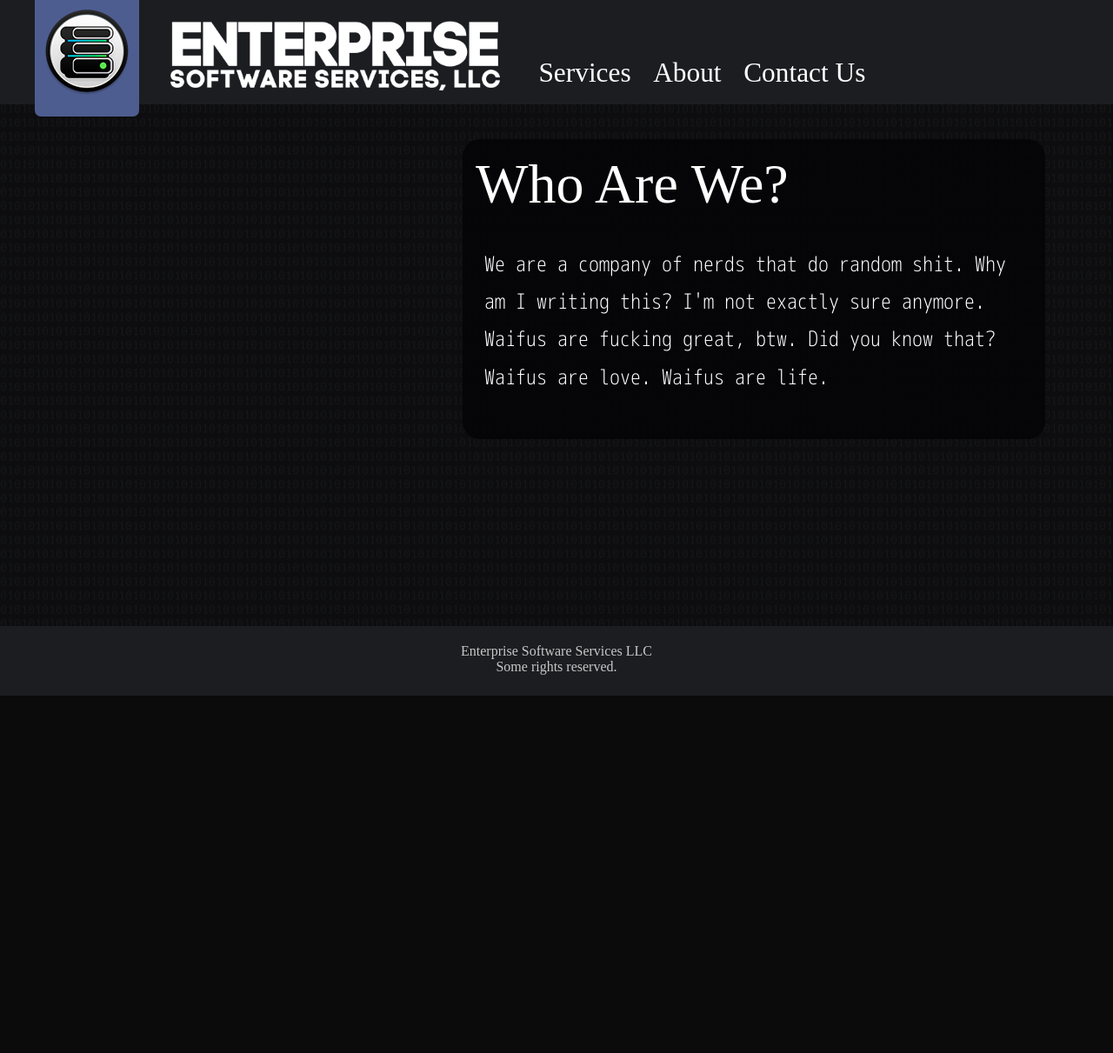
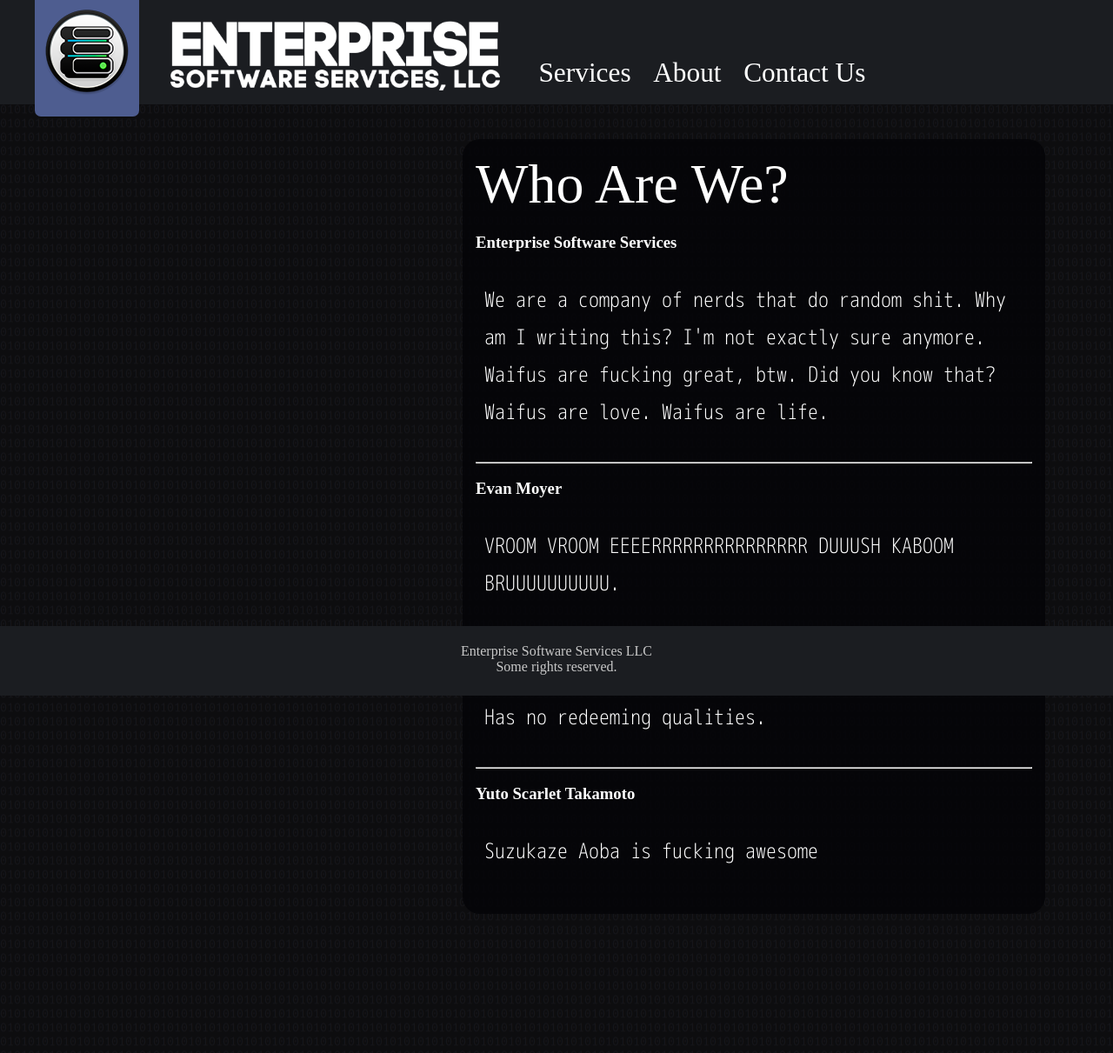
Before and after one commit to EnterpriseSoftwareServices/ESS-website, a Django app: template ESS/templates/about.html in a window 1280 px wide. Shown: the whole page at 87% size. Before the commit the page ends 800 px from the top, so only its background shows below. Run offline with Django 3.2, Linux system fonts and the light colour scheme; the template is opened without the code that fills it, so the values that code supplies are empty; some libraries are stand-ins or nearby versions; some web fonts are replaced.

Commit message:
More minor text changes

```diff
--- a/ESS/templates/about.html
+++ b/ESS/templates/about.html
@@ -5,8 +5,20 @@
 {% block content %}
 <div class="content">
   <span class="head">Who Are We?</span>
-  <p class="content-inner">We are a company of nerds that do random shit. Why am I writing this? I'm not exactly sure anymore. Waifus are fucking great, btw. Did you know that? Waifus are love. Waifus are life.
-  </p>
+  <div class="content-inner">
+    <b><h3>Enterprise Software Services</h3></b>
+    <p>We are a company of nerds that do random shit. Why am I writing this? I'm not exactly sure anymore. Waifus are fucking great, btw. Did you know that? Waifus are love. Waifus are life.</p>
+    <hr>
+    <b><h3>Evan Moyer</h3></b>
+    <p>VROOM VROOM EEEERRRRRRRRRRRRRRR DUUUSH KABOOM BRUUUUUUUUUU.</p>
+    <hr>
+    <b><h3>Ben Dixon</h3></b>
+    <p>Has no redeeming qualities.</p>
+    <hr>
+    <b><h3>Yuto Scarlet Takamoto</h3></b>
+    <p>Suzukaze Aoba is fucking awesome</p>
+
+  </div>
 </div>
 
 {% endblock %}
--- a/ESS/templates/appDevelopment.html
+++ b/ESS/templates/appDevelopment.html
@@ -5,7 +5,7 @@
 {% block content %}
 <div class="content">
   <span class="head">Enterprise Software Services</span>
-  <p class="content-inner">
+  <div class="content-inner">
     <p>This is about application development.</p>
   </p>
 </div>
--- a/ESS/templates/appHosting.html
+++ b/ESS/templates/appHosting.html
@@ -5,7 +5,7 @@
 {% block content %}
 <div class="content">
   <span class="head">Enterprise Software Services</span>
-  <p class="content-inner">
+  <div class="content-inner">
     <p>This is about application hosting.</p>
   </p>
 </div>
--- a/ESS/templates/consulting.html
+++ b/ESS/templates/consulting.html
@@ -5,7 +5,7 @@
 {% block content %}
 <div class="content">
   <span class="head">Enterprise Software Services</span>
-  <p class="content-inner">
+  <div class="content-inner">
     <p>This is about consulting.</p>
   </p>
 </div>
--- a/ESS/templates/index.html
+++ b/ESS/templates/index.html
@@ -5,8 +5,8 @@
 {% block content %}
 <div class="content">
   <span class="head">Enterprise Software Services</span>
-  <p class="content-inner">
-    <p>Enterprise Software Services, LLC is a Puget Sound based software consulting and development firm. We specialize primarily in customized B2B web and mobile applications. Our team is ready to design and help implement the changes to your Enterprise!</p>
+  <div class="content-inner">
+    <p >Enterprise Software Services, LLC is a Puget Sound based software consulting and development firm. We specialize primarily in customized B2B web and mobile applications. Our team is ready to design and help implement the changes to your Enterprise!</p>
     <p>With backgrounds in widely used technologies such as Python Django, PHP, Rails and MySQL as well as common web languages like Javascript, HTML and CSS, Enterprise is able to take your challenge and build a customized solution around it.</p>
     <p>We can also provide support and manage hosting on your choice of provider. Whether it be AWS or something as simple as your own in-house server, our engineering team will work to integrate into your workflow.</p>
     <p>Is a self-managed approach not up to you? Enterprise Software Services offers fully managed support and hosting packages as well. Leave the technical details to us so you can focus on what’s important to you, running your business.</p>
--- a/static/css/main-large.css
+++ b/static/css/main-large.css
@@ -90,7 +90,7 @@ div.navItem:hover {
   margin-right: auto;
 }
 
-.content .content-inner {
+.content .content-inner p{
   padding: 10px;
   font-size: 1.5em;
   line-height: 1.8em;
--- a/static/css/main-small.css
+++ b/static/css/main-small.css
@@ -66,7 +66,7 @@ div.navItem:hover {
   margin-right: auto;
 }
 
-.content .content-inner {
+.content .content-inner p{
   padding: 10px;
   font-size: 1.5em;
   line-height: 1.8em;
--- a/static/css/main-tiny.css
+++ b/static/css/main-tiny.css
@@ -67,7 +67,7 @@ div.navItem:hover {
   margin-right: auto;
 }
 
-.content .content-inner {
+.content .content-inner p{
   padding: 1px;
   font-size: 1.0em;
   line-height: 1.8em;
--- a/static/css/main.css
+++ b/static/css/main.css
@@ -50,7 +50,7 @@ a {
   font-family: "Gilroy-light";
 }
 
-.content .content-inner {
+.content .content-inner p{
   font-family: "Mplus-1m-light";
 }
 
```
